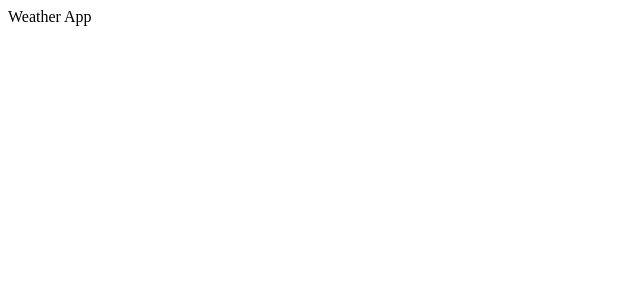
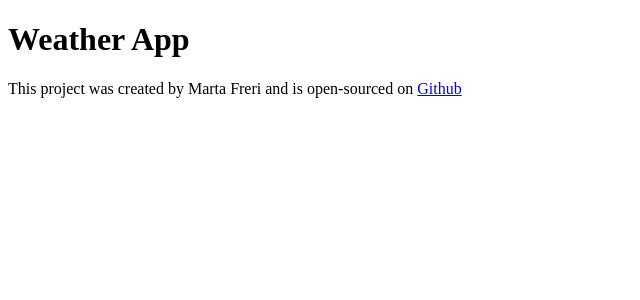
Before and after one commit to martafreri2018/react-weather-app, a React (Create React App) app: page / in a window 1280 px wide. Shown: the top 300 px of the page, without its empty margins (0-640 px from the left). Built offline with nearby package versions, Linux system fonts and the light colour scheme.

Commit message:
Added GitHub link

```diff
--- a/src/App.js
+++ b/src/App.js
@@ -4,7 +4,9 @@ import './App.css';
 export default function App() {
   return (
     <div className="App">
-      Weather App
+      <h1>Weather App </h1>
+      <footer>This project was created by Marta Freri and is open-sourced on <a href="https://github.com/martafreri2018/react-weather-app" target="_blank"> Github </a>
+       </footer>
     </div>
   );
 }
```
